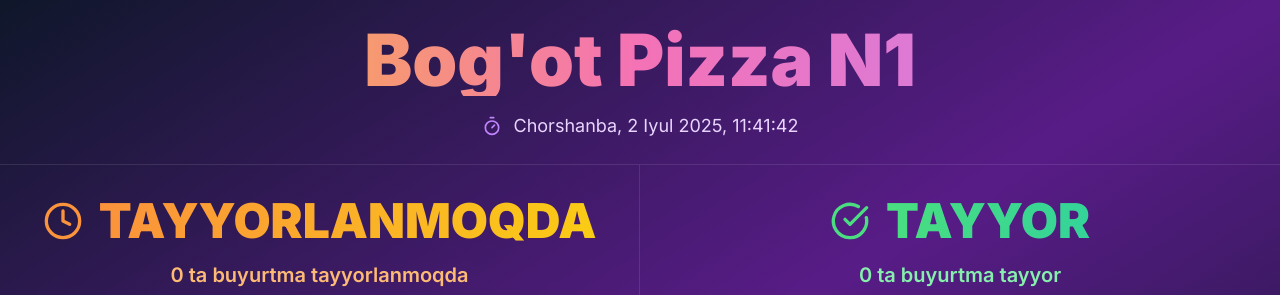
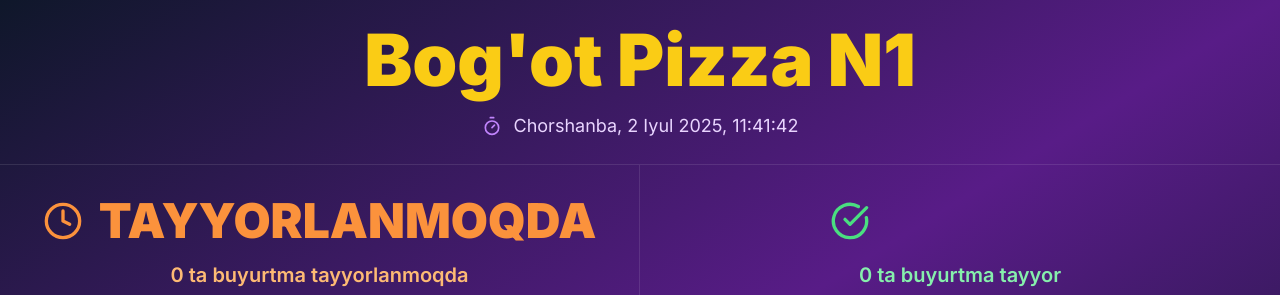
Before and after one commit to Arrow1731/BagatPizza_Kiosk, a Next.js app: page /display in a window 1280 px wide. Shown: the top 295 px of the page. Built offline with nearby package versions, Linux system fonts and the light colour scheme; no server answers; the database is empty.

Commit message:
gradient

```diff
--- a/app/display/page.tsx
+++ b/app/display/page.tsx
@@ -238,7 +238,7 @@ export default function DisplayPage() {
       {/* Header */}
       <header className="relative z-10 text-center py-6 border-b border-white/10">
         <div className="max-w-7xl mx-auto px-4">
-          <h1 className="text-4xl sm:text-6xl lg:text-7xl font-black bg-gradient-to-r from-yellow-400 via-pink-400 to-purple-400 bg-clip-text text-transparent mb-4">
+          <h1 className="text-4xl sm:text-6xl lg:text-7xl font-black text-yellow-400 text-transparent mb-4">
             Bog'ot Pizza N1
           </h1>
           {currentTime && (
@@ -257,7 +257,7 @@ export default function DisplayPage() {
           <div className="text-center mb-8">
             <div className="flex items-center justify-center gap-4 mb-4">
               <Clock className="h-10 w-10 text-orange-400" />
-              <h2 className="text-3xl sm:text-4xl lg:text-5xl font-black text-transparent bg-clip-text bg-gradient-to-r from-orange-400 to-yellow-400">
+              <h2 className="text-3xl sm:text-4xl lg:text-5xl font-black text-orange-400">
                 TAYYORLANMOQDA
               </h2>
             </div>
@@ -307,7 +307,7 @@ export default function DisplayPage() {
           <div className="text-center mb-8">
             <div className="flex items-center justify-center gap-4 mb-4">
               <CheckCircle className="h-10 w-10 text-green-400" />
-              <h2 className="text-3xl sm:text-4xl lg:text-5xl font-black text-transparent bg-clip-text bg-gradient-to-r from-green-400 to-emerald-400">
+              <h2 className="text-3xl sm:text-4xl lg:text-5xl font-black text-transparent text-emerald-400">
                 TAYYOR
               </h2>
             </div>
--- a/app/page.tsx
+++ b/app/page.tsx
@@ -513,7 +513,7 @@ export default function KioskMenu() {
         <div className="max-w-7xl mx-auto px-4 sm:px-6 lg:px-8 py-6">
           <div className="flex flex-col sm:flex-row justify-between items-center gap-4">
             <div className="text-center sm:text-left">
-              <h1 className="text-3xl sm:text-4xl lg:text-5xl font-bold bg-gradient-to-r from-yellow-300 to-orange-200 bg-clip-text text-transparent">
+              <h1 className="text-3xl sm:text-4xl lg:text-5xl font-bold  text-yellow-300 text-transparent">
                 Bog'ot Pizza N1
               </h1>
               {/* <p className="text-lg sm:text-xl opacity-90 mt-1">O'z-o'ziga xizmat ko'rsatish kioskasi</p> */}
```
